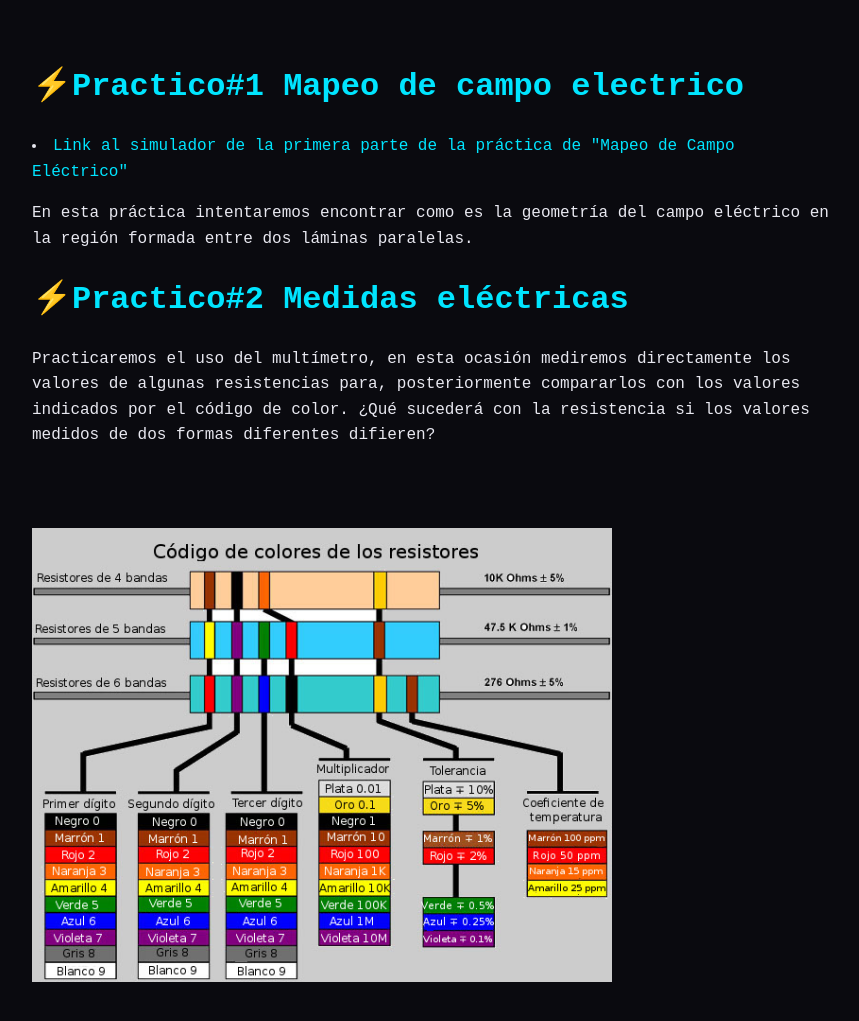
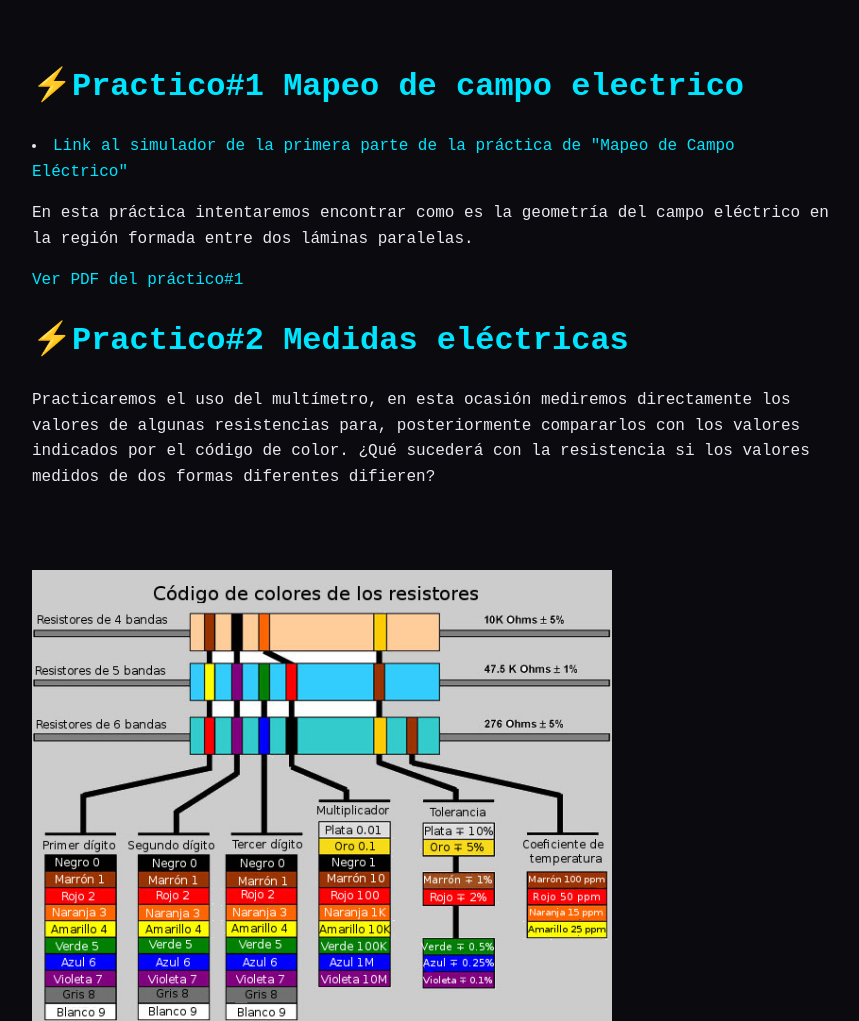
Before and after one commit to AleParni/Fisica3CV, a plain HTML site: page index.html in a window 1280 px wide. Shown: the top 1021 px of the page, without its empty margins (208-1067 px from the left). Drawn offline with Linux system fonts and the light colour scheme.

Commit message:
Update index.html

```diff
--- a/index.html
+++ b/index.html
@@ -33,6 +33,7 @@
     <h1>⚡Practico#1 Mapeo de campo electrico</h1>
                 <li><a href="mapeoeditable.html"> Link al simulador de la primera parte de la práctica de "Mapeo de Campo Eléctrico"</a></li>
         <p>En esta práctica intentaremos encontrar como es la geometría del campo eléctrico en la región formada entre dos láminas paralelas.</p>
+                  <p><a href="mapeocampoelectrico.pdf" target="_blank">Ver PDF del práctico#1</a></p>
 
 
 <h1>⚡Practico#2 Medidas eléctricas</h1>
```
